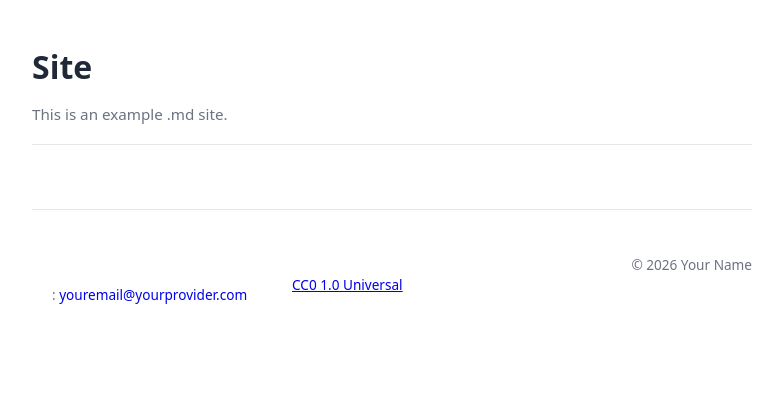
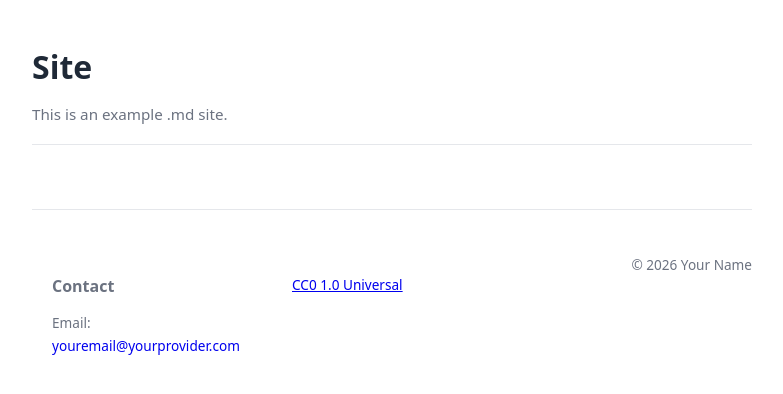
Before and after one commit to AnakamaTH/MD-Site-Template, a Jekyll site: the page built from index.md, in a window 1280 px wide. Shown: the top 394 px of the page, without its empty margins (248-1031 px from the left). Built offline with Jekyll 4.4.1, drawn with Linux system fonts in a browser that asks for light colours.

Commit message:
Update index.md

```diff
--- a/index.md
+++ b/index.md
@@ -5,4 +5,6 @@ description: "This is an example .md site."
 title: "Site"
 
 # localizable sections for the footer text
+contact_header: "Contact"
+contact_email: "Email"
 ---
```
